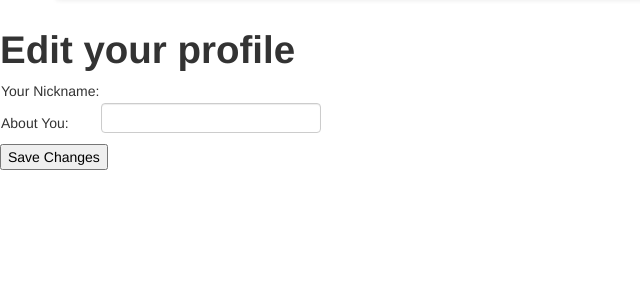
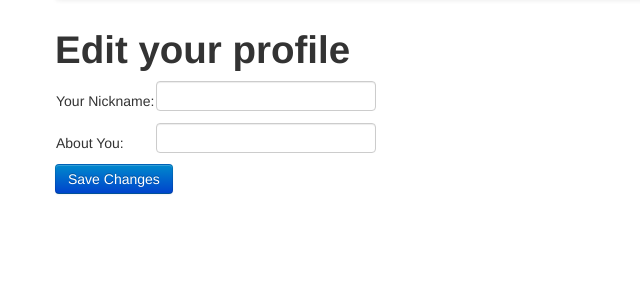
Before and after one commit to aRivieraDream/RandoWebApp, a Flask app: template app/templates/edit.html in a window 1280 px wide. Shown: the part 42-342 px from the top of the page, without its empty margins (0-640 px from the left). Run offline with Flask 2, Linux system fonts and the light colour scheme; the template is opened without the code that fills it: values that come from a table or form of the project are taken from there, others are empty; some libraries are stand-ins or nearby versions.

Commit message:
fixed nickname error, added flash and fixed spacing

```diff
--- a/app/templates/edit.html
+++ b/app/templates/edit.html
@@ -1,20 +1,23 @@
 <!-- extend base layout -->
 {% extends "base.html" %}
-
 {% block content %}
+{% include 'flash.html' %}
+<div class="container offeset1">
   <h1>Edit your profile</h1>
   <form action="" method="post" name="edit">
     {{ form.hidden_tag() }}
     <table>
       <tr>
         <td>Your Nickname: </td>
-        <td>{{ form.nickname(size=24) }}</td>
+        <td>{{ form.username() }}</td>
       </tr>
       <tr>
         <td>About You: </td>
         <td>{{ form.about_me(cols=32, rows=4) }}</td>
       </tr>
     </table>
-    <p><input type="submit" value="Save Changes"></p>
+    <p><button class="btn btn-lg btn-primary" type="submit">Save Changes</button>
+      <!--<input type="submit" value="Save Changes"></p>-->
   </form>
+</div>
 {% endblock %}
```
